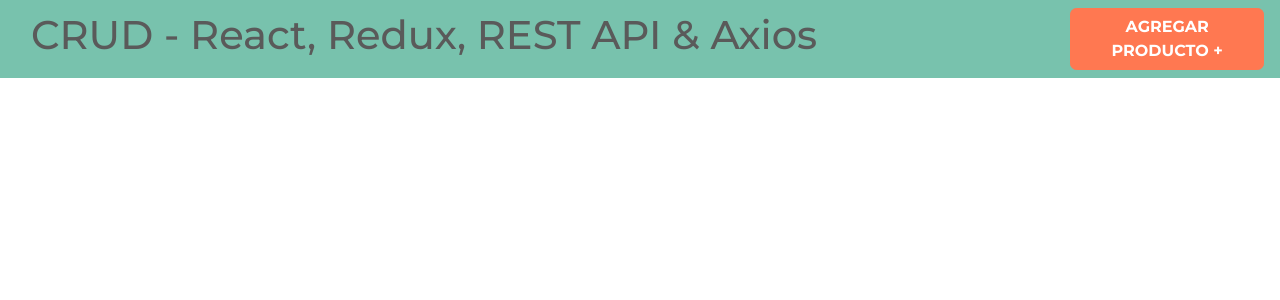
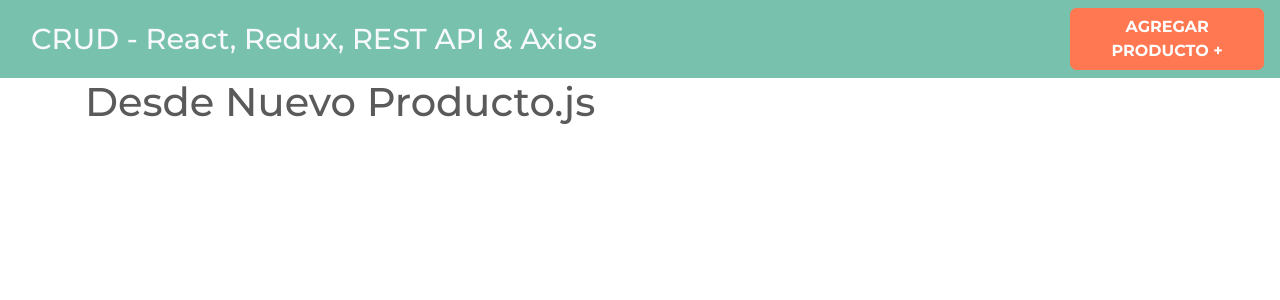
Before and after one commit to HectorCode8/redux22, a React (Create React App) app: page /productos/nuevo in a window 1280 px wide. Shown: the top 300 px of the page. Built offline with nearby package versions, Linux system fonts and the light colour scheme.

Commit message:
Add React Router DOM and new components

```diff
--- a/package.json
+++ b/package.json
@@ -8,6 +8,7 @@
     "@testing-library/user-event": "^13.5.0",
     "react": "^18.1.0",
     "react-dom": "^18.1.0",
+    "react-router-dom": "^6.3.0",
     "react-scripts": "5.0.1",
     "web-vitals": "^2.1.4"
   },
--- a/src/App.js
+++ b/src/App.js
@@ -1,11 +1,22 @@
-import React, { Fragment} from 'react';
+import React from 'react';
+import { BrowserRouter as Router, Route, Routes } from 'react-router-dom';
 import Header from "./components/Header";
+import Products from "./components/Products";
+import NuevoProducto from "./components/NuevoProducto";
+import EditarProducto from "./components/EditarProducto";
 
 function App() {
   return (
-    <fragment>
+    <Router>
       <Header />
-    </fragment>
+        <div className="container" mt-5>
+          <Routes >
+            <Route path="/" element={<Products/>}/>
+            <Route path="/productos/nuevo" element={<NuevoProducto/>}/>
+            <Route path="/productos/editar/:id" element={<EditarProducto/>}/>
+          </Routes >
+        </div>
+    </Router>
   );
 }
 
--- /dev/null
+++ b/src/components/EditarProducto.js
@@ -0,0 +1,9 @@
+import React from 'react'
+
+const EditarProducto = () => {
+  return (
+    <h1>EditarProducto</h1>
+  )
+}
+
+export default EditarProducto
--- a/src/components/Header.js
+++ b/src/components/Header.js
@@ -1,16 +1,21 @@
 import React from 'react'
+import { Link } from 'react-router-dom'
 
 const Header = () => {
   return (
     <nav className="navbar navbar-expand-lg navbar-dark bg-primary justify-content-between">
         <div className="container">
-            <h1> CRUD - React, Redux, REST API & Axios</h1>
+            <h1>
+                <Link to={'/'} className="text-light">
+                    CRUD - React, Redux, REST API & Axios
+                </Link>
+            </h1>
         </div>
-        <a
+        <Link
             className="btn btn-danger nuevo-post d-block d-md-inline-block"
-            href="/productos/nuevo">
+            to={"/productos/nuevo"}>
             Agregar Producto &#43;
-        </a>
+        </Link>
     </nav>
   )
 }
--- /dev/null
+++ b/src/components/NuevoProducto.js
@@ -0,0 +1,9 @@
+import React from 'react'
+
+const NuevoProducto = () => {
+  return (
+    <h1>Desde Nuevo Producto.js</h1>
+  )
+}
+
+export default NuevoProducto
--- /dev/null
+++ b/src/components/Products.js
@@ -0,0 +1,9 @@
+import React from 'react'
+
+const Products = () => {
+  return (
+    <h1>Desde Productos</h1>
+  )
+}
+
+export default Products
```
Also changed, not shown: 1 other file (tests, documents, lock files or other folders).
